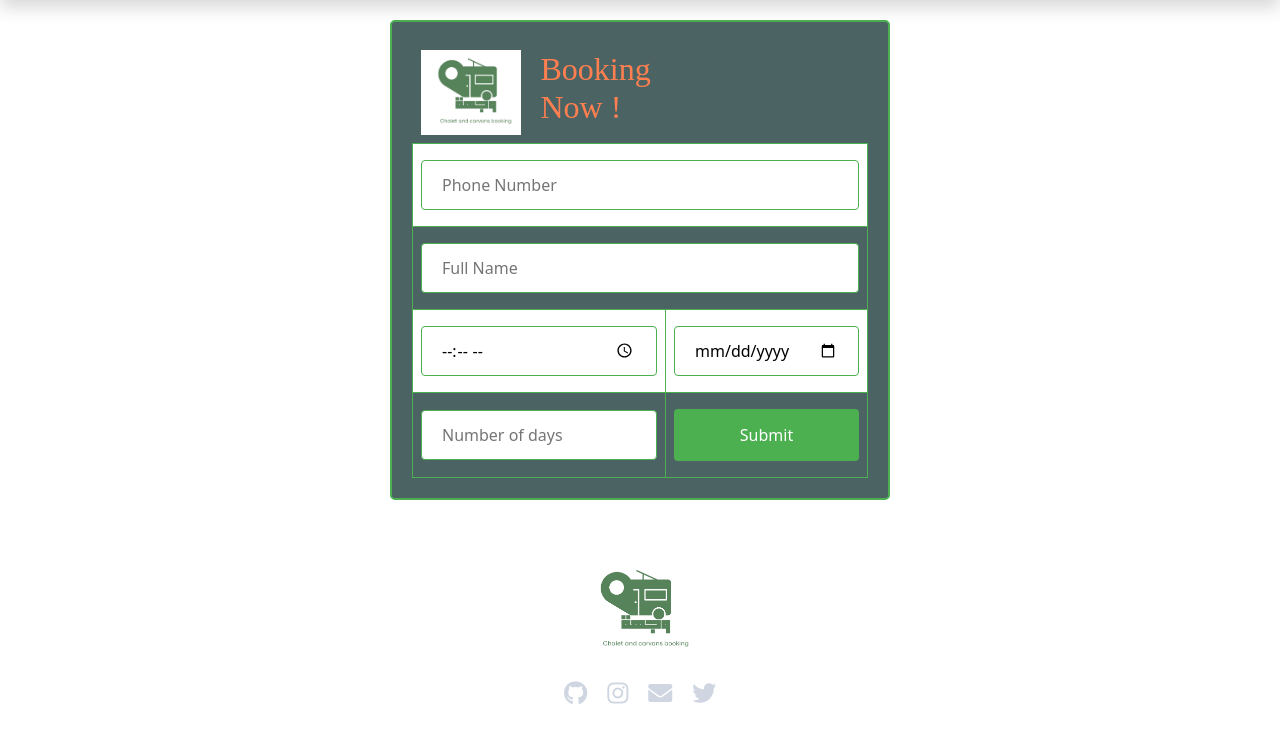
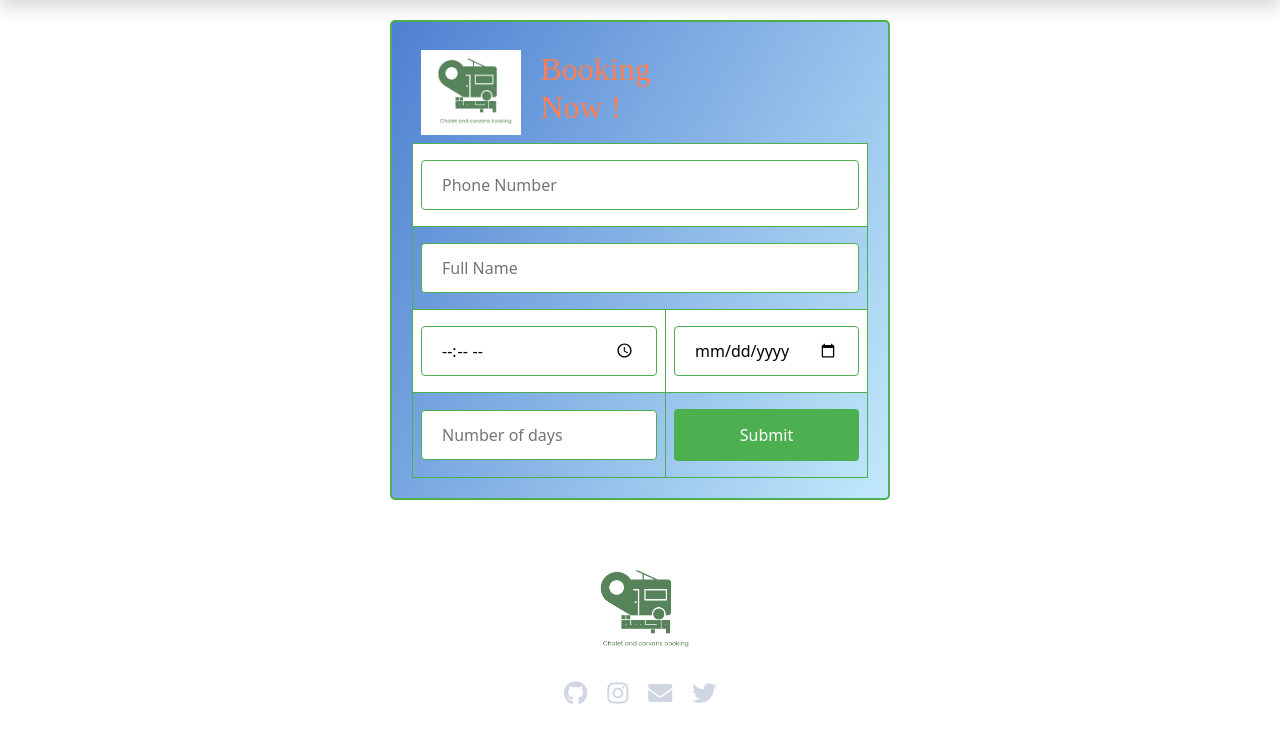
Before and after one commit to AlmontherAlhdhrami/Wejha, a PHP site: page /Reservation.html in a window 1280 px wide. Shown: the part 98-836 px from the top of the page. Run offline with PHP 8.4, Linux system fonts and the light colour scheme.

Commit message:
nice update

```diff
--- a/css/Reservation.css
+++ b/css/Reservation.css
@@ -2,7 +2,7 @@
 .booking-form {
 
 
-    background-color: #4C6363;
+    background: linear-gradient(120deg, #4e80d1, #c2e9fb);;
     border: 2px solid #4CAF50;
     border-radius: 5px;
     padding: 20px;
```
